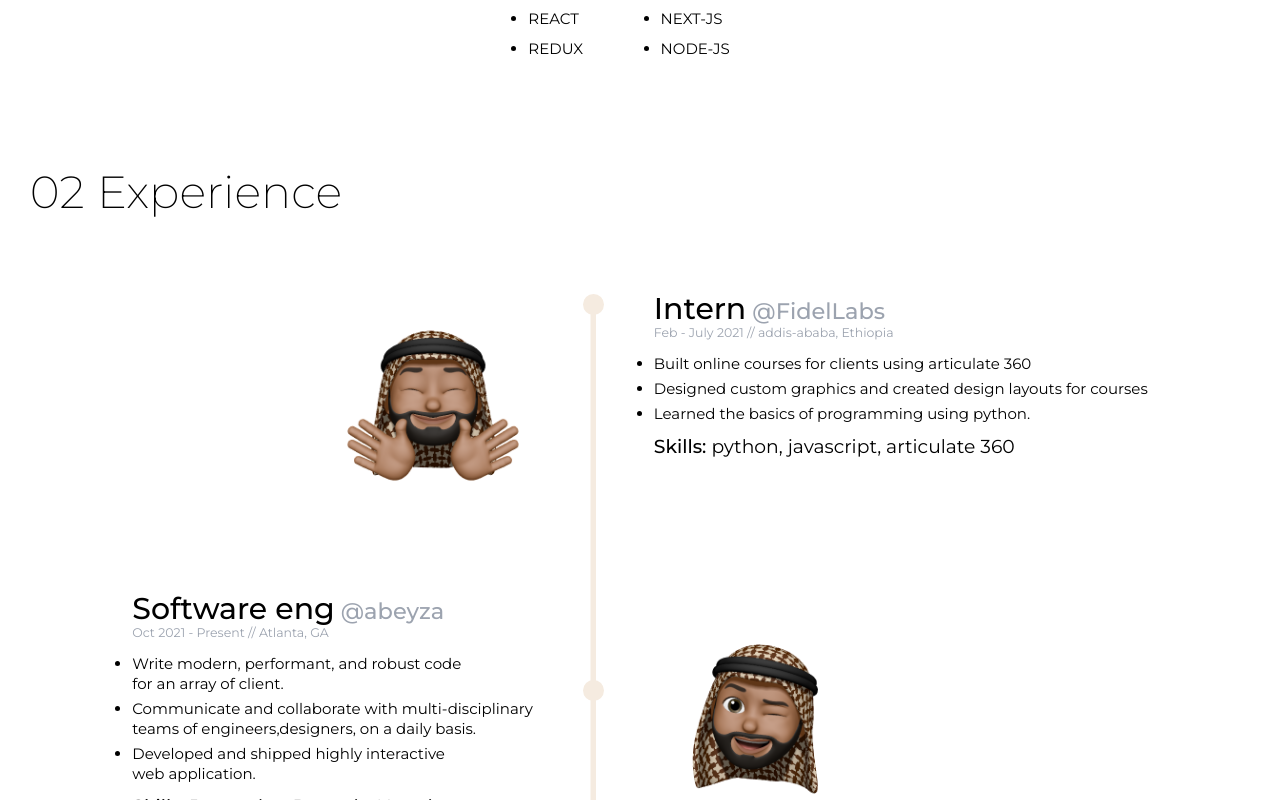
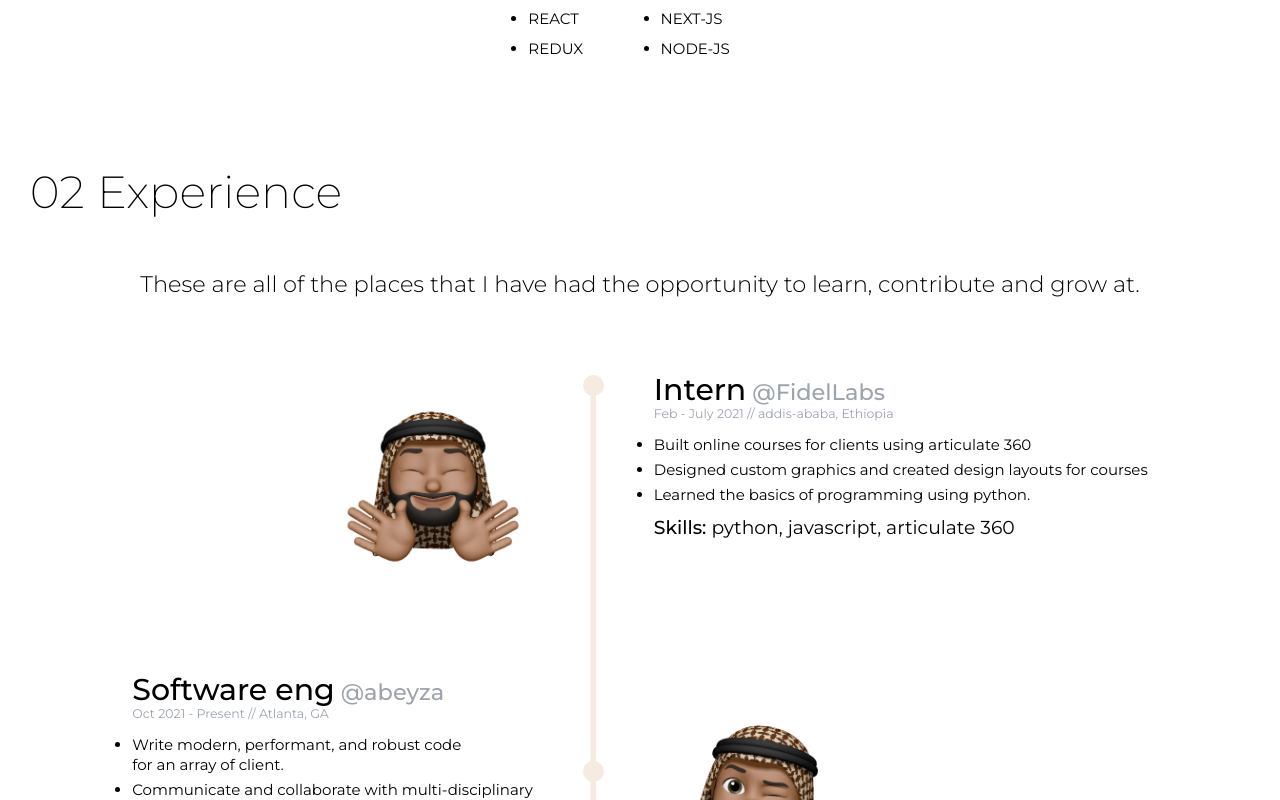
Before and after one commit to eyuel23/Portfolio-v1, a Next.js app: page / in a window 1280 px wide. Shown: the part 1760-2560 px from the top of the page. Built offline with nearby package versions, Linux system fonts and the light colour scheme.

Commit message:
added heading to experience

```diff
--- a/components/Experience/index.js
+++ b/components/Experience/index.js
@@ -8,8 +8,13 @@ import finger from "../../public/fingerCross.png";
 
 export default function Experience() {
   return (
-    <section className="min-h-screen relative flex flex-col">
+    <section className="min-h-screen relative flex flex-col gap-10">
       <Heading span={"02"} heading={"Experience"} />
+      <div className="text-4xl text-center leading-snug font-light sm:px-0 px-7">
+        These are all of the places that I have had the opportunity to learn,
+        contribute and grow at.
+        <br />{" "}
+      </div>
       <div className="flex justify-center py-20 gap-3 sm:gap-20 ">
         <div className="flex flex-col items-end gap-40">
           <Image src={open} alt="" width={200} height={200} />
```
